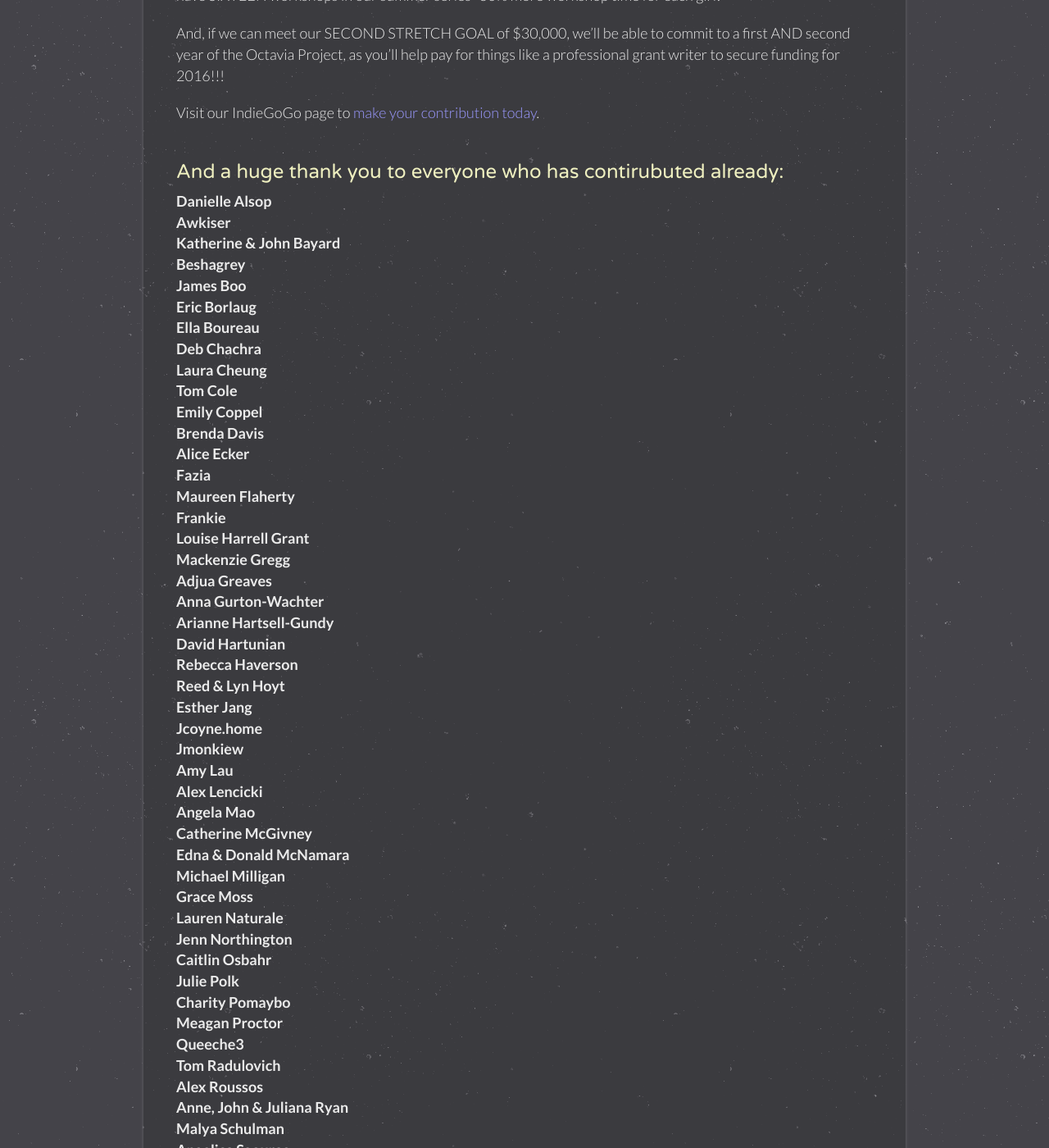
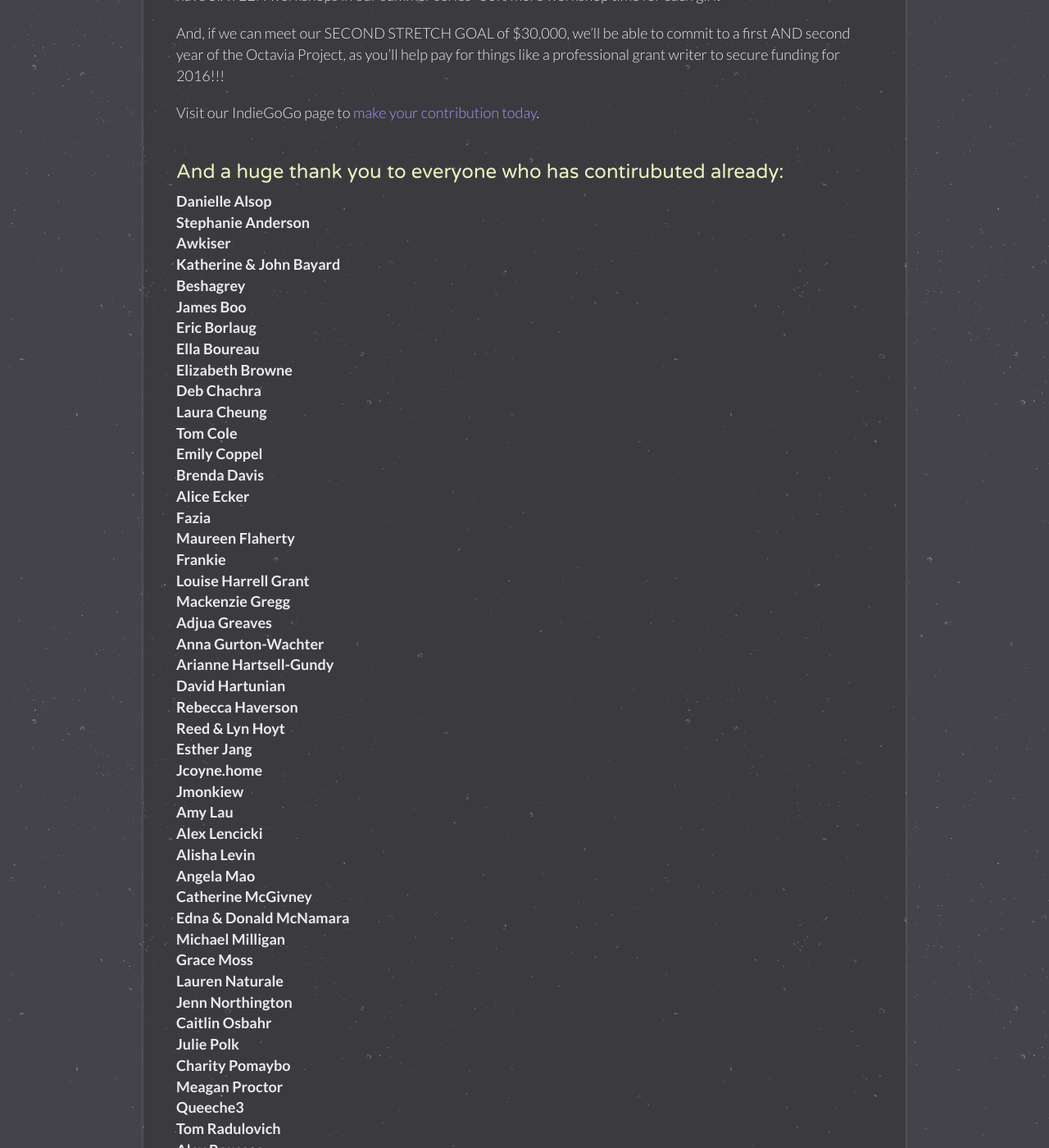
Before and after one commit to OctaviaProject/octaviaproject.github.io, a Jekyll site: the page built from donate.html, in a window 1280 px wide and 1400 px high, scrolled down 1064 px. Shown: the whole window at 82% size. Built offline with Jekyll 4.4.1, drawn with Linux system fonts in a browser that asks for light colours.

Commit message:
Added donor names

```diff
--- a/donate.html
+++ b/donate.html
@@ -44,12 +44,14 @@
       <h3>And a huge thank you to everyone who has contirubuted already:</h3>
       <p><b>
           Danielle Alsop<br>
+          Stephanie Anderson<br>
           Awkiser<br>
           Katherine & John Bayard<br>
           Beshagrey<br>
           James Boo<br>
           Eric Borlaug<br>
           Ella Boureau<br>
+          Elizabeth Browne<br>
           Deb Chachra<br>
           Laura Cheung<br>
           Tom Cole<br>
@@ -72,6 +74,7 @@
           Jmonkiew<br>
           Amy Lau<br>
           Alex Lencicki<br>
+          Alisha Levin<br>
           Angela Mao<br>
           Catherine McGivney<br>
           Edna & Donald McNamara<br>
```
